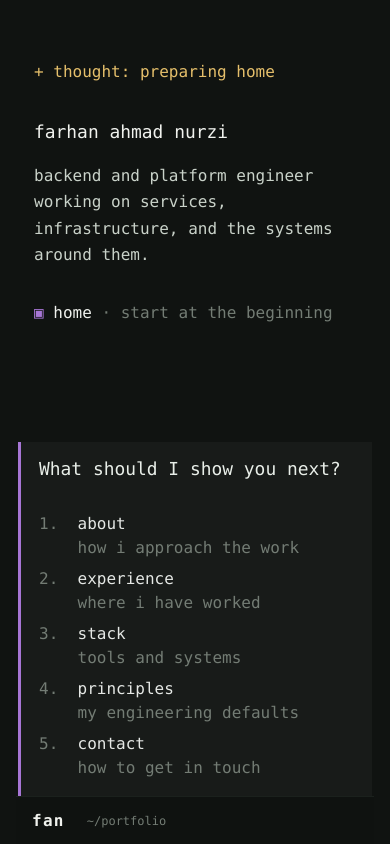
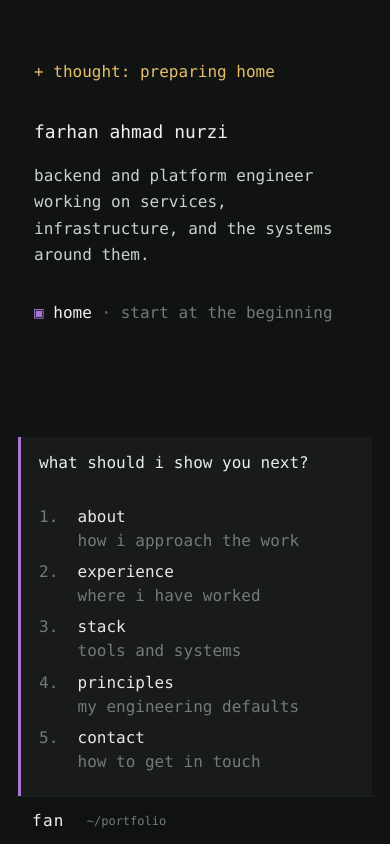
Before and after one commit to Farhan-slurrp/Farhan-slurrp.github.io, a website built with Vite: page index.html in a window 390 px wide. Built offline with nearby package versions, Linux system fonts and the light colour scheme.

Commit message:
Normalize follow-up prompt

```diff
--- a/src/style.css
+++ b/src/style.css
@@ -27,7 +27,7 @@
 .sr-only { position: absolute; width: 1px; height: 1px; padding: 0; margin: -1px; overflow: hidden; clip: rect(0, 0, 0, 0); white-space: nowrap; border: 0; }
 .topbar, .workspace, .footer { width: min(1120px, 100%); margin: auto; }
 .topbar { height: 68px; display: flex; align-items: center; justify-content: space-between; padding: 0 22px; border-bottom: 1px solid var(--line); }
-.brand { color: #f0f2ee; font-weight: 800; letter-spacing: .08em; text-decoration: none; }
+.brand { color: #f0f2ee; font-size: 1rem; font-weight: 400; letter-spacing: .08em; text-decoration: none; text-transform: lowercase; }
 .top-status { color: var(--dim); font-size: .72rem; }
 .pulse { color: var(--green); }
 .quick-button, .prompt-button, .palette-option { font: inherit; cursor: pointer; }
@@ -118,10 +118,10 @@
 }
 
 /* Transcript mode: content stays in the terminal flow instead of card grids. */
-.header { position: fixed; right: 0; bottom: 0; left: 0; z-index: 5; width: min(1000px, calc(100% - 48px)); height: 48px; margin: auto; padding: 0 30px; display: flex; align-items: center; gap: 22px; background: rgba(16, 19, 17, .98); border-top: 1px solid #1b211d; }
+.header { position: fixed; right: 0; bottom: 0; left: 0; z-index: 5; width: min(1000px, calc(100% - 48px)); height: 48px; margin: auto; padding: 0 30px; display: flex; align-items: center; gap: 22px; color: #737c74; background: rgba(16, 19, 17, .98); border-top: 1px solid #1b211d; font-size: 1rem; font-weight: 400; text-transform: lowercase; }
 .header-path { color: #737c74; font-size: .75rem; }
 .header-status { margin-left: auto; color: #6d786e; font-size: .7rem; }
-.terminal { width: min(1000px, calc(100% - 48px)); margin: auto; padding: 56px 50px 460px; }
+.terminal { width: min(1000px, calc(100% - 48px)); margin: auto; padding: 56px 50px 50dvh; }
 .transcript { margin: 0 0 28px; }
 .stream-line { max-width: 920px; margin: 17px 0; color: #8c968d; font-size: 1rem; white-space: pre-line; line-height: 1.55; }
 .stream-line:first-child { color: #aab5aa; }
@@ -168,7 +168,7 @@
   0% { content: '⠋'; } 10% { content: '⠙'; } 20% { content: '⠹'; } 30% { content: '⠸'; } 40% { content: '⠼'; } 50% { content: '⠴'; } 60% { content: '⠦'; } 70% { content: '⠧'; } 80% { content: '⠇'; } 90% { content: '⠏'; }
 }
 .markdown-content pre { width: 100%; margin: 28px 0; padding: 16px 0; overflow-x: auto; color: #d4ddd3; background: #17191a; border-left: 2px solid #687068; font-family: ui-monospace, "SFMono-Regular", Consolas, "Liberation Mono", monospace; font-size: 1rem; font-weight: 400; letter-spacing: normal; line-height: 1.65; text-transform: none; }
-.markdown-content pre code { display: block; padding: 0 18px; color: inherit; font-family: inherit; font-size: 1rem; font-weight: 400; letter-spacing: normal; line-height: 1.65; text-transform: none; }
+.markdown-content pre code { display: block; padding: 0 18px; color: inherit; counter-reset: code-line; font-family: inherit; font-size: 1rem; font-weight: 400; letter-spacing: normal; line-height: 1.65; text-transform: none; }
 .markdown-content pre code .code-line { display: block; counter-increment: code-line; }
 .markdown-content pre code .code-line { font: inherit; }
 .markdown-content pre code .code-line::before { display: inline-block; width: 3ch; margin-right: 20px; color: #555d57; text-align: right; content: counter(code-line, decimal-leading-zero); user-select: none; }
@@ -176,10 +176,10 @@
 .markdown-item { margin: 13px 0; color: #c9d2c9; line-height: 1.55; }
 .markdown-item::first-letter { color: #a776d5; }
 .inline-code { padding: 1px 4px; color: #c3d58b; background: #252b26; font: inherit; font-size: 1rem; }
-.followup { position: fixed; right: 0; bottom: 48px; left: 0; display: block; width: min(920px, calc(100% - 80px)); max-height: min(42vh, 430px); overflow-y: auto; overscroll-behavior: contain; margin: 0 auto; padding: 18px 0 22px 40px; white-space: normal; background: #181b19; border-left: 3px solid #a776d5; z-index: 4; transition: max-height .35s ease, opacity .25s ease, transform .25s ease; }
-.followup.hidden { opacity: 0; pointer-events: none; transform: translateY(12px); }
+.followup { position: fixed; bottom: 48px; left: 50%; display: block; width: min(920px, calc(100% - 80px)); max-height: min(42dvh, 430px); overflow-y: auto; overscroll-behavior: contain; margin: 0; padding: 18px 0 22px 40px; white-space: normal; background: #181b19; border-left: 3px solid #a776d5; transform: translateX(-50%); z-index: 4; transition: max-height .35s ease, opacity .25s ease, transform .35s ease; }
+.followup.hidden { opacity: 0; pointer-events: none; transform: translate(-50%, 12px); }
 .followup.collapsed { max-height: 64px; overflow: hidden; }
-.followup-toggle { position: sticky; top: -18px; display: block; width: 100%; margin: 0 0 22px; padding: 0 0 10px; color: #e8eee8; background: #181b19; border: 0; font: inherit; font-size: 1.12rem; text-align: left; cursor: pointer; touch-action: none; }
+.followup-toggle { position: sticky; top: -18px; display: block; width: 100%; margin: 0 0 22px; padding: 0 0 10px; color: #e8eee8; background: #181b19; border: 0; font: inherit; font-size: 1rem; text-align: left; text-transform: lowercase; cursor: pointer; touch-action: none; }
 .option { display: grid; grid-template-columns: 4ch 1fr; width: 100%; padding: 3px 8px 3px 0; color: #e5e8e5; background: transparent; border: 0; font: inherit; text-align: left; }
 .option:hover, .option:focus-visible { color: #63a7ff; outline: none; }
 .option-number { color: #737c74; }
@@ -195,9 +195,9 @@
 @media (max-width: 680px) {
   .header { width: calc(100% - 32px); height: 48px; padding: 0 16px; }
   .header-path { overflow: hidden; text-overflow: ellipsis; white-space: nowrap; }
-  .terminal { width: calc(100% - 32px); padding: 34px 18px 420px; }
+  .terminal { width: calc(100% - 32px); padding: 34px 18px 52dvh; }
   .ascii { max-width: 100%; font-size: .82rem; line-height: 1.35; overflow-x: hidden; }
-  .followup { bottom: 48px; width: calc(100% - 36px); padding: 16px 0 16px 18px; }
+  .followup { bottom: 48px; width: calc(100% - 36px); max-height: min(52dvh, 520px); padding: 16px 0 16px 18px; }
   .option-description { margin-left: 4ch; font-size: 1rem; }
   .menu-modal { padding: 22px 20px; }
 }
```
